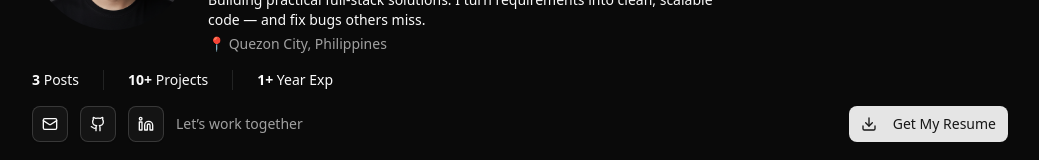
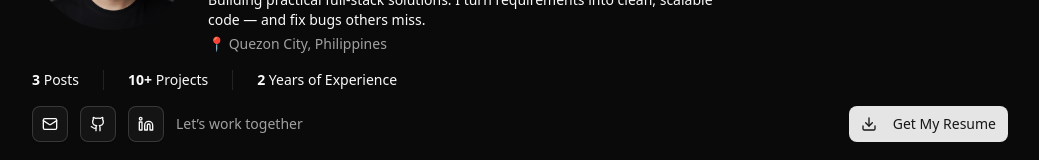
Before and after one commit to josevener/social_portfolio, a Next.js app: page / in a window 1280 px wide. Shown: the part 198-358 px from the top of the page, without its empty margins (120-1159 px from the left). Built offline with nearby package versions, Linux system fonts and the light colour scheme.

Commit message:
Updated years of experience

```diff
--- a/components/profile/StatsBar.tsx
+++ b/components/profile/StatsBar.tsx
@@ -20,7 +20,7 @@ export default function StatsBar() {
       </div>
 
       <div>
-        <span className="font-bold">1+</span> Year Exp
+        <span className="font-bold">2</span> Years of Experience
       </div>
     </div>
   );
```
